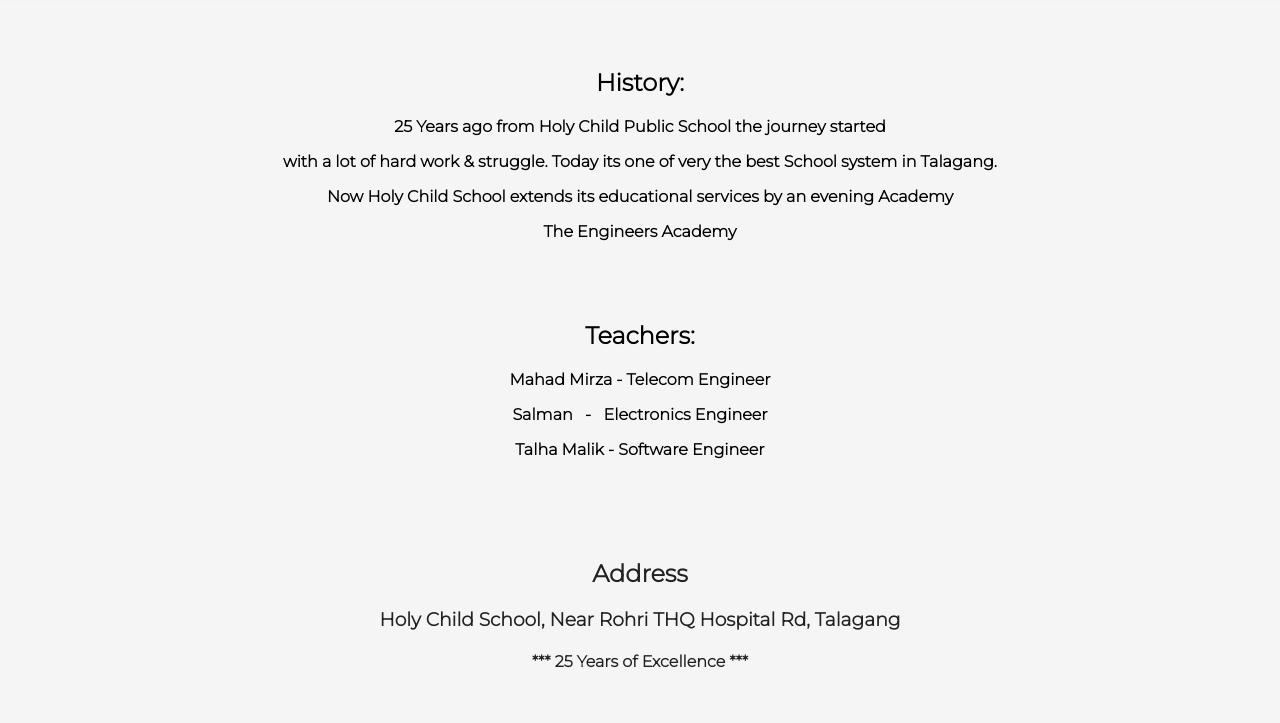
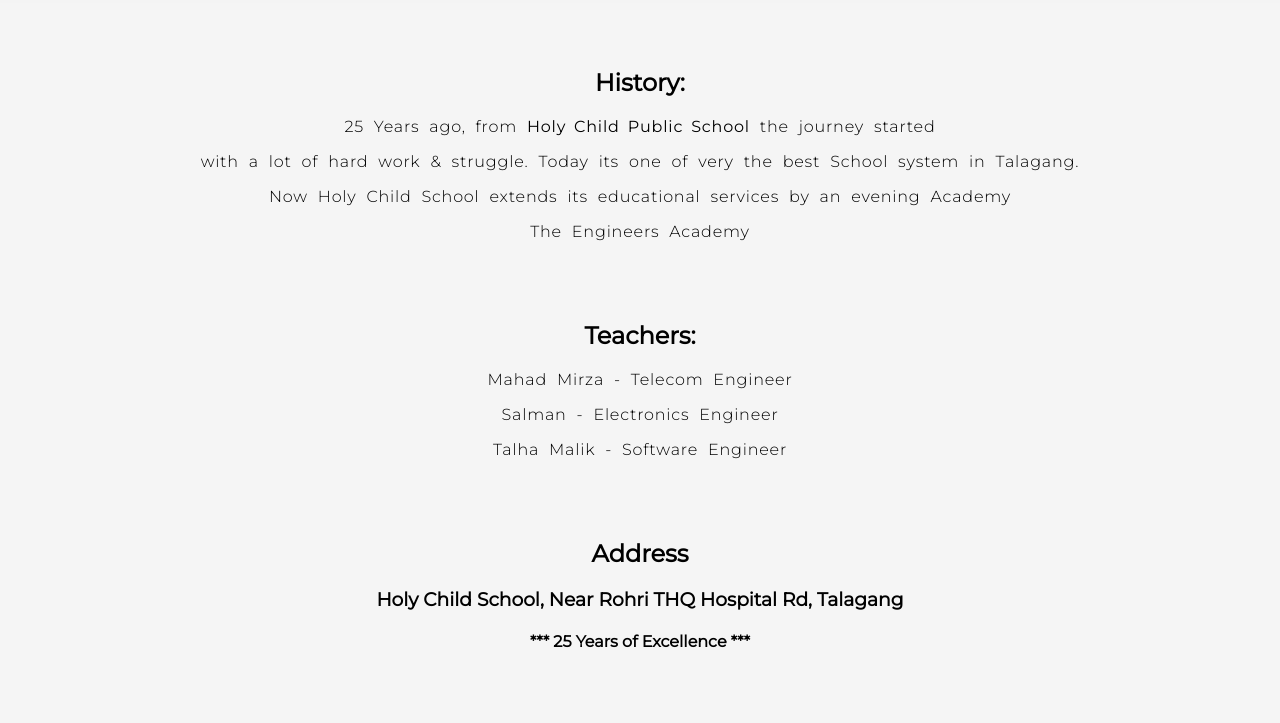
Before and after one commit to engineeracademy/engineeracademy.github.io, a plain HTML site: page about.html in a window 1280 px wide. Shown: the part 96-819 px from the top of the page. Drawn offline with nearby package versions, Linux system fonts and the light colour scheme.

```diff
--- a/about.html
+++ b/about.html
@@ -4,15 +4,11 @@
     <meta charset="UTF-8">
     <meta name="viewport" content="width=device-width, initial-scale=1.0">
     <title>The Engineers</title>
-    <link href="https://fonts.googleapis.com/css2?family=Montserrat:wght@300&display=swap" rel="stylesheet">
     <link href="style.css" rel="stylesheet">
-    <style>
-        body { font-family: 'Montserrat', sans-serif; }
-        section > h2 {text-align: center; margin-top: 10vh;}
-        section > p {text-align: center;}
-    </style>
 </head>
+
 <body>
+
     <header>
         <div class="header-container">
             <a href="index.html"><img src="img/logo.png" alt="logo"></a>
@@ -28,24 +24,24 @@
         </div>
     </header>
 
-    <main>
+    <main id="about">
 
-        <section>
+        <section class="history">
             <h2>History:</h2>
-            <p>25 Years ago from Holy Child Public School the journey started </p>
+            <p>25 Years ago, from <b>Holy Child Public School</b> the journey started </p>
             <p>with a lot of hard work & struggle. Today its one of very the best School system in Talagang.</p>
             <p>Now Holy Child School extends its educational services by an evening Academy</p>
             <p>The Engineers Academy</p>
         </section>
 
-        <section>
+        <section class="teachers">
             <h2>Teachers:</h2>
             <p>Mahad Mirza - Telecom Engineer</p>
-            <p>Salman &nbsp; - &nbsp; Electronics Engineer</p>
+            <p>Salman - Electronics Engineer</p>
             <p>Talha Malik - Software Engineer</p>
         </section>
 
-        <section class="about-info">
+        <section class="address">
             <h2>Address</h2>
             <h3>Holy Child School, Near Rohri THQ Hospital Rd, Talagang</h3>
             <h4>*** 25 Years of Excellence ***</h4>
--- a/style.css
+++ b/style.css
@@ -1,10 +1,10 @@
 @import url('https://fonts.googleapis.com/css?family=Work+Sans:500,600');
-@import url('https://fonts.googleapis.com/css2?family=Montserrat:wght@300&display=swap');
+@import url('https://fonts.googleapis.com/css2?family=Montserrat:wght@300;400&display=swap');
 /* Fonts:
     1:  font-family: 'Work Sans', sans-serif;
         Imported: 500, 600
     2:  font-family: 'Montserrat', sans-serif;
-        Imported: 500
+        Imported: 300, 400
 */
 
 html {
@@ -28,7 +28,7 @@ body {
 }
 
 
-/* ====== HEADER ===== */
+/* ====== HEADER ====== */
 
 header {
     /* background-color: #55d6aa; */
@@ -71,10 +71,12 @@ header {
 }
 
 
-/* ===== NAVIGATION ===== */
+/* ====== NAVIGATION ====== */
 
 nav {
     justify-content: flex-end;
+    font-family: 'Montserrat', sans-serif;
+    font-weight: 400;
 }
 
 
@@ -161,7 +163,7 @@ nav a:hover::before {
 }
 
 
-/* ===== MAIN : BLOCKS & SECTIONS ===== */
+/* ====== MAIN : BLOCKS & SECTIONS ====== */
 
 main {
     max-width: 100%;
@@ -179,7 +181,7 @@ main h1 {
 
 
 
-/* ===== SECTIONS ===== */
+/* ====== SECTIONS ====== */
 
 /* --- Section 1 : .card-flex --- */
 section.card-flex{
@@ -328,27 +330,7 @@ section.card-flex{
 }
 
 
-
-
-
-
-
-
-
-
-
-
-
-
-
-
-
-
-
-
-
-
-
+/* --- Under COnstrustion --- */
 
 .under-const {
     text-align: center;
@@ -362,7 +344,9 @@ section.card-flex{
 }
 
 
-/* ===== FOOTER ===== */
+
+/* ====== FOOTER ====== */
+
 footer {
     position: absolute;
     bottom: 1px;
@@ -376,15 +360,46 @@ footer {
 
 
 
+
+/* =================================== */
+
+/* ====== SPECIFIC STYLING ====== */
+
 /* ====== ABOUT STYLING ===== */
 
-.about-info, .pricing-info, .contact-info {
+main#about {
+    font-family: 'Montserrat', sans-serif;
+    font-weight: 300;
+    text-align: center;
+}
+
+section h2 {
+    margin-top: 10vh;
+}
+
+section > p {
+    word-spacing: 5px;
+    letter-spacing: .8px;
+}
+
+section.history b {
+    font-weight: 400;
+    word-spacing: 3px;
+}
+
+/* .about-info, .pricing-info, .contact-info {
     text-align: center;
     margin: 100px;
     color: #222;
     margin-bottom: 30vh;
 
-}
+} */
+
+
+
+
+
+
 
 
 
```
